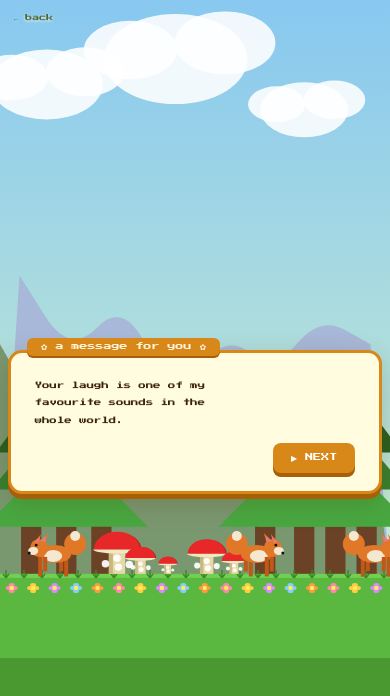
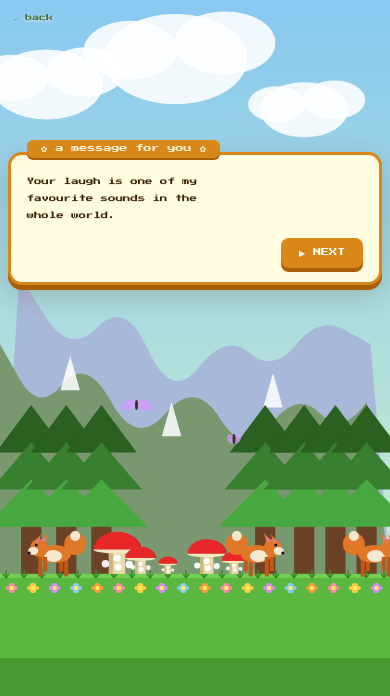
Before and after one commit to ziemghost/vibedstuff, a website: page skarb/index.html in a window 390 px wide. Drawn offline with Linux system fonts and the light colour scheme.

Commit message:
skarb: on mobile, position panel between clouds and mountains

```diff
--- a/skarb/index.html
+++ b/skarb/index.html
@@ -89,6 +89,18 @@
       text-shadow: 0 1px 3px rgba(255,255,255,.9);
     }
     .back:hover { color: #1a3010; }
+
+    @media (max-width: 600px) {
+      .ui {
+        justify-content: flex-start;
+        padding-top: 18vh;
+        padding-left: 10px;
+        padding-right: 10px;
+      }
+      .ms-panel {
+        padding: 18px 16px 14px;
+      }
+    }
 
     .floater {
       position: fixed; pointer-events: none;
```
